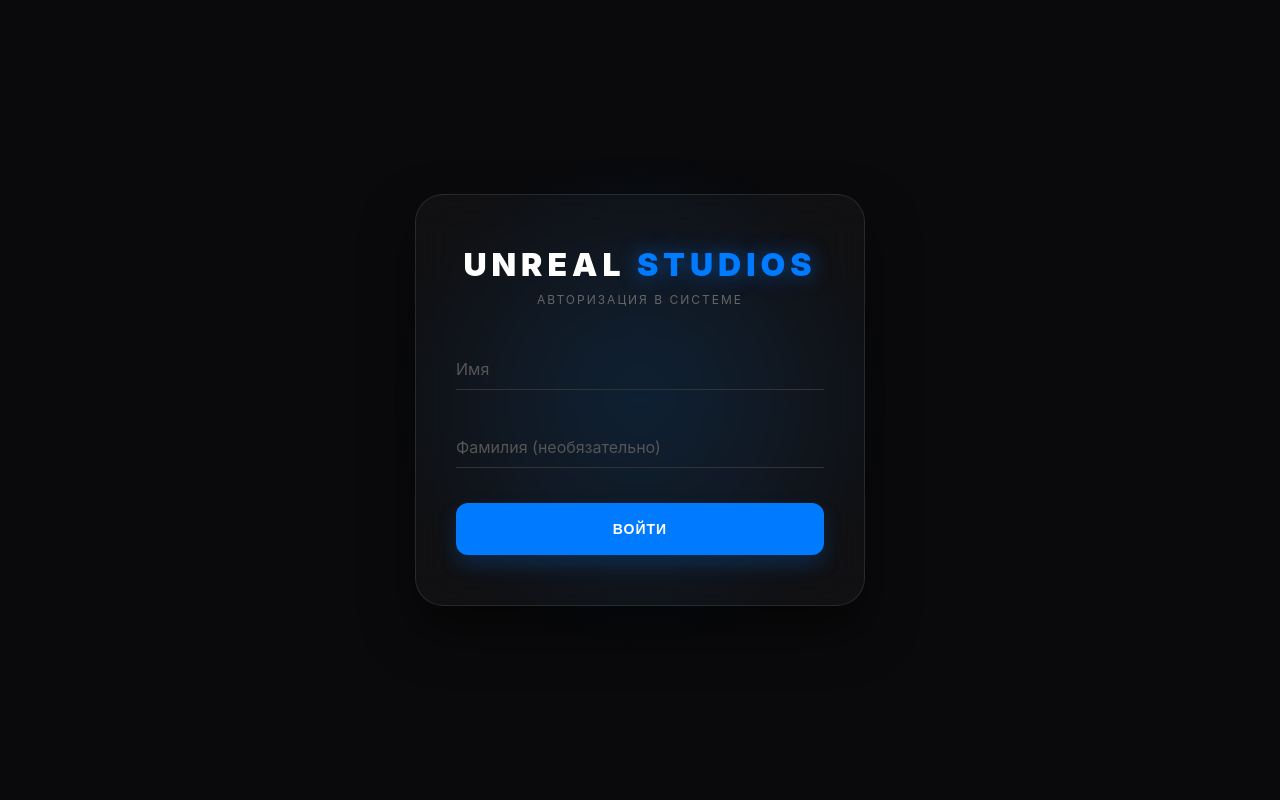
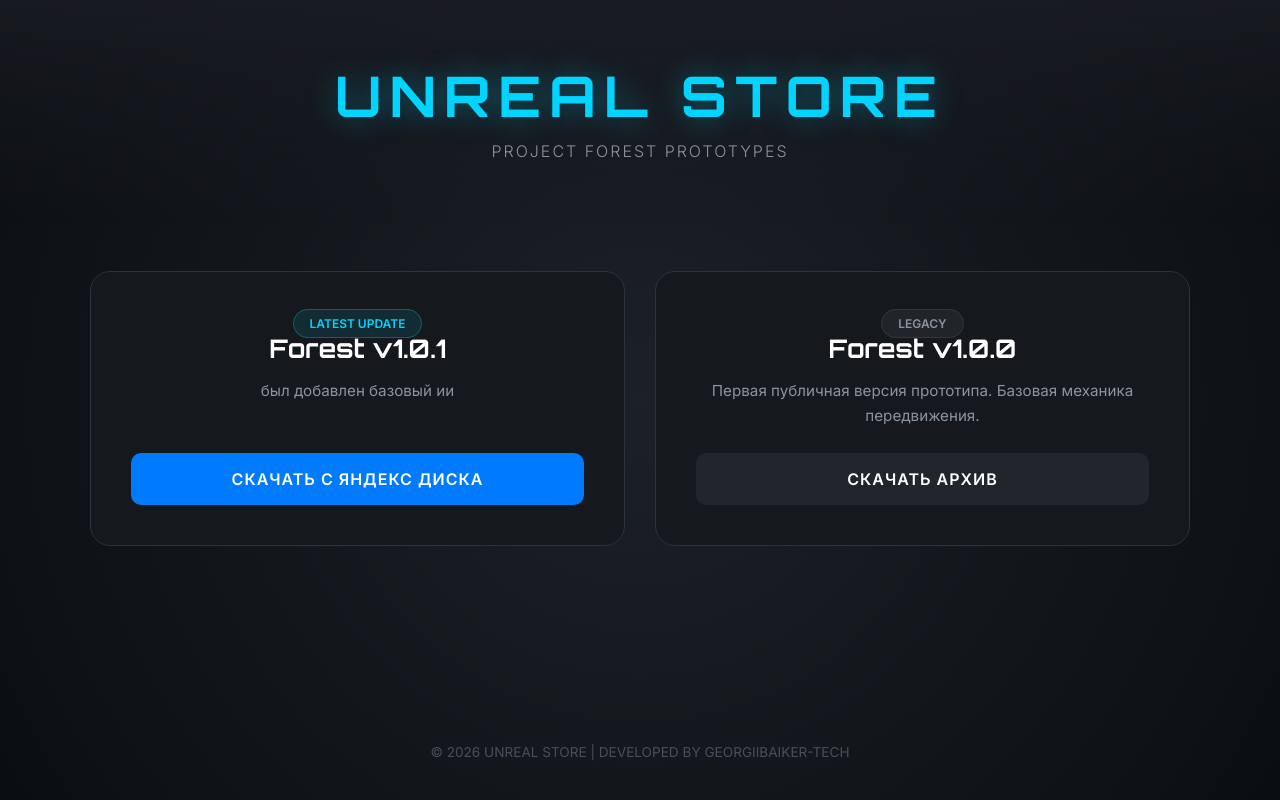
Before and after one commit to georgiibaiker-tech/UnrealStudiosStore.github.io, a plain HTML site: page index.html in a window 1280 px wide. Drawn offline with Linux system fonts and the light colour scheme.

Commit message:
Add files via upload

```diff
--- a/index.html
+++ b/index.html
@@ -3,35 +3,193 @@
 <head>
     <meta charset="UTF-8">
     <meta name="viewport" content="width=device-width, initial-scale=1.0">
-    <title>Unreal Studios | Вход</title>
-    <link rel="stylesheet" href="style.css">
+    <title>Unreal Store | Forest Project</title>
+
+    <link href="https://fonts.googleapis.com/css2?family=Orbitron:wght@400;700&family=Inter:wght@300;400;600&display=swap" rel="stylesheet">
+
+    <style>
+        /* --- СТИЛИ (бывшие style.css и styleStore.css) --- */
+        :root {
+            --primary: #00d4ff;
+            --bg-dark: #0b0e11;
+            --card-bg: #15191d;
+            --accent: #007bff;
+            --text-gray: #8b949e;
+        }
+
+        body {
+            background-color: var(--bg-dark);
+            color: #ffffff;
+            font-family: 'Inter', sans-serif;
+            margin: 0;
+            display: flex;
+            flex-direction: column;
+            align-items: center;
+            min-height: 100vh;
+            overflow-x: hidden;
+        }
+
+        /* Анимированный фон */
+        body::before {
+            content: "";
+            position: fixed;
+            top: 0; left: 0; width: 100%; height: 100%;
+            background: radial-gradient(circle at 50% 50%, #1c2128 0%, #0b0e11 100%);
+            z-index: -1;
+        }
+
+        header {
+            width: 100%;
+            padding: 60px 0;
+            text-align: center;
+            background: linear-gradient(to bottom, rgba(26, 29, 35, 0.8), transparent);
+        }
+
+        h1 {
+            font-family: 'Orbitron', sans-serif;
+            font-size: clamp(2rem, 8vw, 3.5rem);
+            letter-spacing: 8px;
+            color: var(--primary);
+            text-shadow: 0 0 30px rgba(0, 212, 255, 0.4);
+            margin: 0;
+            text-transform: uppercase;
+        }
+
+        .subtitle {
+            color: var(--text-gray);
+            margin-top: 10px;
+            letter-spacing: 2px;
+            font-weight: 300;
+        }
+
+        .container {
+            width: 90%;
+            max-width: 1100px;
+            display: grid;
+            grid-template-columns: repeat(auto-fit, minmax(320px, 1fr));
+            gap: 30px;
+            padding: 50px 0;
+        }
+
+        /* Карточка товара */
+        .product-card {
+            background: var(--card-bg);
+            border: 1px solid #2d333b;
+            border-radius: 20px;
+            padding: 40px;
+            text-align: center;
+            transition: all 0.4s cubic-bezier(0.175, 0.885, 0.32, 1.275);
+            display: flex;
+            flex-direction: column;
+            justify-content: space-between;
+        }
+
+        .product-card:hover {
+            transform: scale(1.03);
+            border-color: var(--primary);
+            box-shadow: 0 20px 50px rgba(0, 0, 0, 0.5), 0 0 20px rgba(0, 212, 255, 0.1);
+        }
+
+        .version-badge {
+            align-self: center;
+            background: rgba(0, 212, 255, 0.1);
+            color: var(--primary);
+            padding: 6px 16px;
+            border-radius: 30px;
+            font-size: 0.75rem;
+            font-weight: 700;
+            margin-bottom: 20px;
+            border: 1px solid rgba(0, 212, 255, 0.3);
+        }
+
+        .game-title {
+            font-family: 'Orbitron', sans-serif;
+            font-size: 1.6rem;
+            margin: 0 0 15px 0;
+            color: #fff;
+        }
+
+        .description {
+            color: var(--text-gray);
+            line-height: 1.6;
+            margin-bottom: 25px;
+            font-size: 0.95rem;
+        }
+
+        /* Кнопка */
+        .main-btn {
+            background: var(--accent);
+            color: white;
+            text-decoration: none;
+            padding: 16px;
+            border-radius: 10px;
+            font-weight: 600;
+            text-transform: uppercase;
+            letter-spacing: 1px;
+            transition: 0.3s;
+            border: none;
+            cursor: pointer;
+        }
+
+        .main-btn:hover {
+            background: #00d4ff;
+            color: #000;
+            box-shadow: 0 0 25px rgba(0, 212, 255, 0.5);
+            transform: translateY(-2px);
+        }
+
+        .footer {
+            margin-top: auto;
+            padding: 40px;
+            color: #484f58;
+            font-size: 0.85rem;
+            text-align: center;
+        }
+    </style>
 </head>
 <body>
-    <div class="bg-glow"></div>
 
-    <div class="container login-box">
-        <header>
-            <h1 class="logo-text">UNREAL <span>STUDIOS</span></h1>
-            <p class="subtitle">Авторизация в системе</p>
-        </header>
+    <header>
+        <h1>UNREAL STORE</h1>
+        <div class="subtitle">PROJECT FOREST PROTOTYPES</div>
+    </header>
 
-        <form id="registrationForm">
-            <div class="input-group">
-                <input type="text" id="firstName" required placeholder=" ">
-                <label>Имя</label>
-                <div class="bar"></div>
+    <div class="container">
+        <div class="product-card">
+            <div>
+                <span class="version-badge">LATEST UPDATE</span>
+                <h2 class="game-title">Forest v1.0.1</h2>
+                <p class="description">
+                    был добавлен базовый ии
+                </p>
             </div>
+            <a href="https://disk.yandex.ru/d/4QJYYP9upjcuXw" target="_blank" class="main-btn">Скачать с Яндекс Диска</a>
+        </div>
 
-            <div class="input-group">
-                <input type="text" id="lastName" placeholder=" ">
-                <label>Фамилия (необязательно)</label>
-                <div class="bar"></div>
+        <div class="product-card">
+            <div>
+                <span class="version-badge" style="background: rgba(139, 148, 158, 0.1); color: var(--text-gray); border-color: #30363d;">LEGACY</span>
+                <h2 class="game-title">Forest v1.0.0</h2>
+                <p class="description">
+                    Первая публичная версия прототипа. Базовая механика передвижения.
+                </p>
             </div>
-
-            <button type="submit" class="main-btn">ВОЙТИ</button>
-        </form>
+            <a href="https://disk.yandex.ru/d/CDWb1yzyfaVnuw" target="_blank" class="main-btn" style="background: #21262d;">Скачать архив</a>
+        </div>
     </div>
 
-    <script src="script.js"></script>
+    <div class="footer">
+        © 2026 UNREAL STORE | DEVELOPED BY GEORGIIBAIKER-TECH
+    </div>
+
+    <script>
+        /* --- ЛОГИКА (бывший script.js) --- */
+        // Можно добавить уведомление при клике
+        document.querySelectorAll('.main-btn').forEach(button => {
+            button.addEventListener('click', (e) => {
+                console.log('Начало загрузки версии: ' + e.target.closest('.product-card').querySelector('.game-title').innerText);
+            });
+        });
+    </script>
 </body>
 </html>
```
